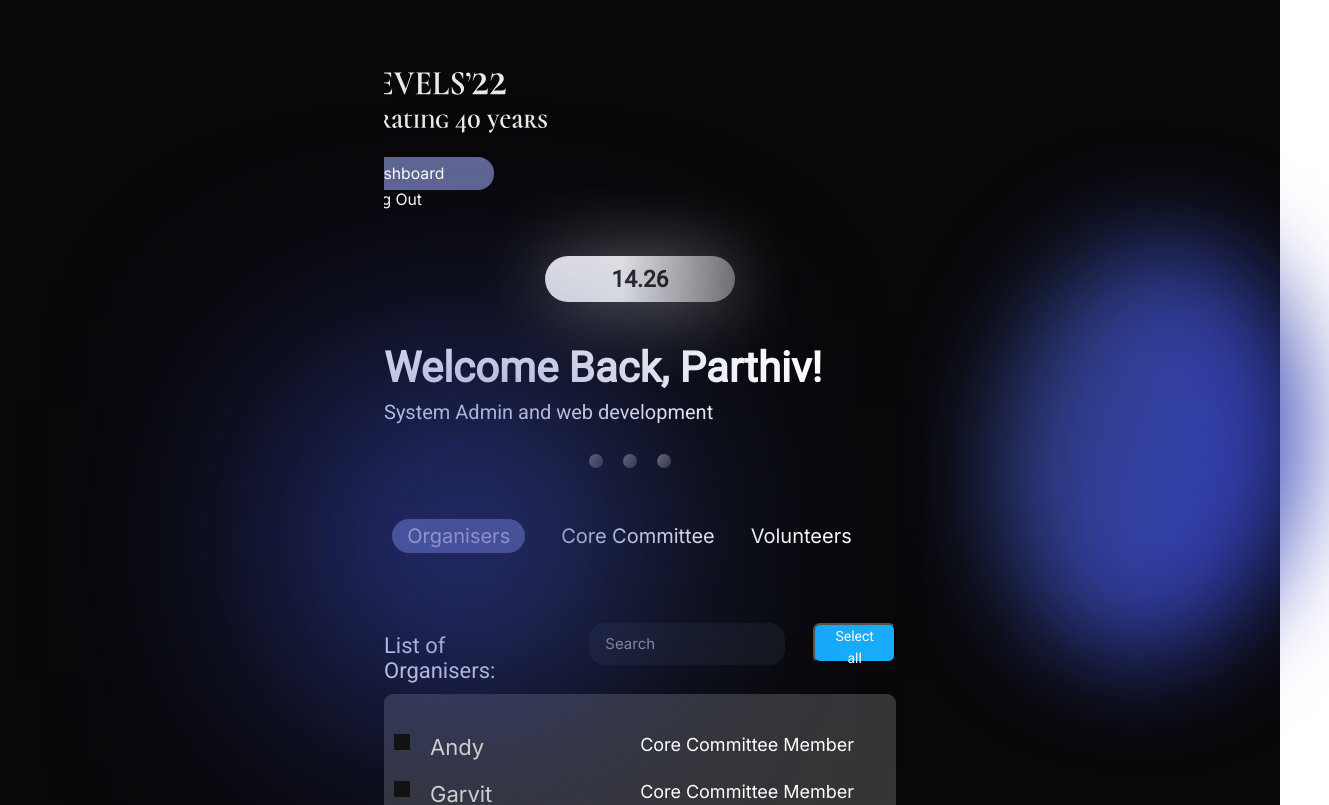
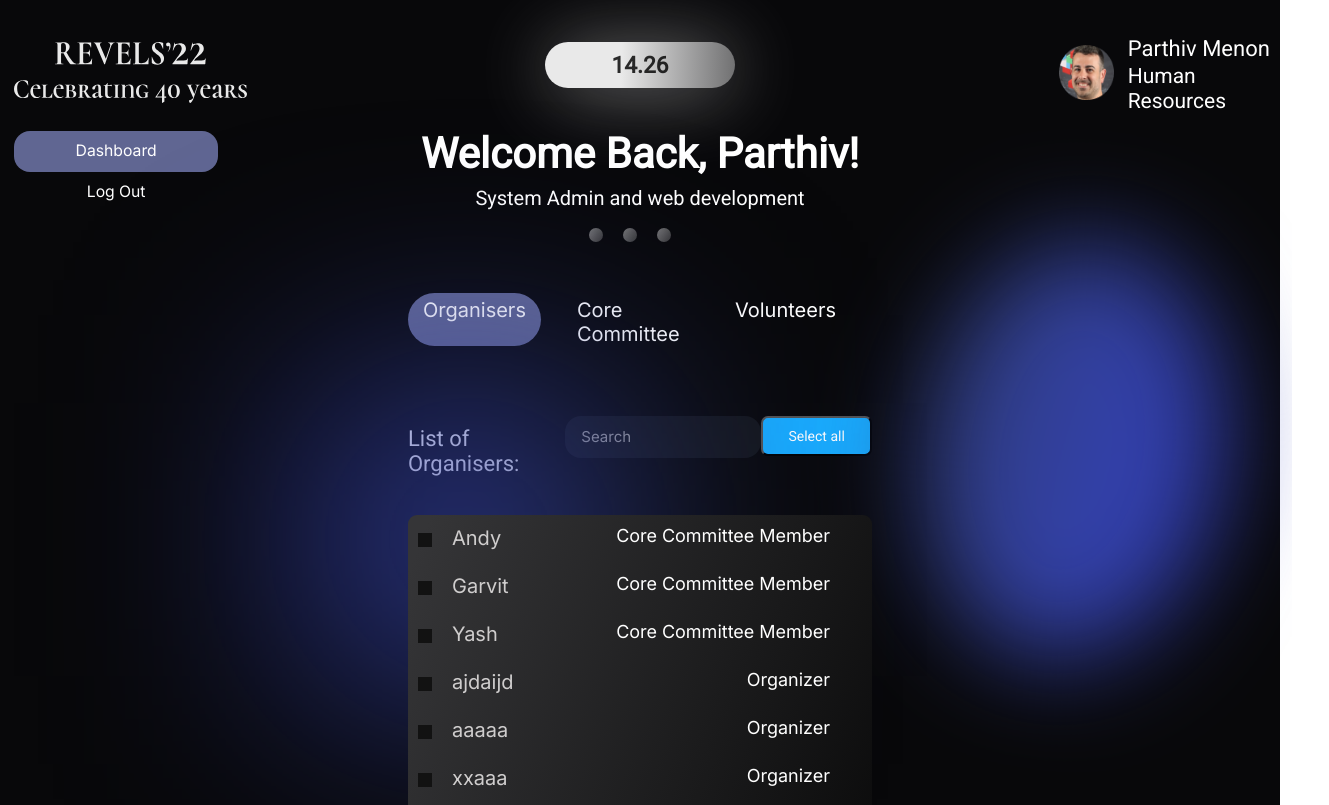
Before and after one commit to adityachandra1/Food-Token-Generator-API-Revels-2022, a React (Create React App) app in the folder new_client/: page /dashboard in a window 1280 px wide. Shown: the top 805 px of the page, 1329 px wide, since content can reach past the window. Built offline with nearby package versions, Linux system fonts and the light colour scheme.

Commit message:
dashboardCssFixed

```diff
--- a/new_client/package.json
+++ b/new_client/package.json
@@ -8,12 +8,10 @@
     "@testing-library/user-event": "^13.5.0",
     "antd": "^4.19.3",
     "axios": "^0.26.1",
-    "bootstrap": "^5.1.3",
     "react": "^17.0.2",
     "react-dom": "^17.0.2",
     "react-router-dom": "^6.2.2",
     "react-scripts": "5.0.0",
-    "reactstrap": "^9.0.1",
     "web-vitals": "^2.1.4"
   },
   "scripts": {
--- a/new_client/public/index.html
+++ b/new_client/public/index.html
@@ -1,14 +1,12 @@
 <!DOCTYPE html>
 <html lang="en">
-  <head>
+
+<head>
     <meta charset="utf-8" />
     <link rel="icon" href="%PUBLIC_URL%/favicon.ico" />
     <meta name="viewport" content="width=device-width, initial-scale=1" />
     <meta name="theme-color" content="#000000" />
-    <meta
-      name="description"
-      content="Web site created using create-react-app"
-    />
+    <meta name="description" content="Web site created using create-react-app" />
     <link rel="apple-touch-icon" href="%PUBLIC_URL%/logo192.png" />
     <!--
       manifest.json provides metadata used when your web app is installed on a
@@ -24,9 +22,12 @@
       work correctly both with client-side routing and a non-root public URL.
       Learn how to configure a non-root public URL by running `npm run build`.
     -->
+    <link href="https://cdn.jsdelivr.net/npm/bootstrap@5.1.3/dist/css/bootstrap.min.css" rel="stylesheet" integrity="sha384-1BmE4kWBq78iYhFldvKuhfTAU6auU8tT94WrHftjDbrCEXSU1oBoqyl2QvZ6jIW3" crossorigin="anonymous" />
+    <script src="https://cdn.jsdelivr.net/npm/bootstrap@5.1.3/dist/js/bootstrap.bundle.min.js" integrity="sha384-ka7Sk0Gln4gmtz2MlQnikT1wXgYsOg+OMhuP+IlRH9sENBO0LRn5q+8nbTov4+1p" crossorigin="anonymous"></script>
     <title>React App</title>
-  </head>
-  <body>
+</head>
+
+<body>
     <noscript>You need to enable JavaScript to run this app.</noscript>
     <div id="root"></div>
     <!--
@@ -39,5 +40,6 @@
       To begin the development, run `npm start` or `yarn start`.
       To create a production bundle, use `npm run build` or `yarn build`.
     -->
-  </body>
+</body>
+
 </html>
--- a/new_client/src/pages/CSS/DashboardPage.css
+++ b/new_client/src/pages/CSS/DashboardPage.css
@@ -13,7 +13,7 @@
 .dashboard-container {
     background: #08080a;
     min-height: 100vh;
-    min-width: 100vw;
+    width: 100vw;
     font-family: "Roboto";
     color: rgba(255, 255, 255, 1);
 }
@@ -24,8 +24,12 @@
 }
 
 .logo {
-    margin-left: -5em;
+    margin-left: 1em;
     margin-bottom: 2em;
+}
+
+.right-part {
+    margin-left: -2em;
 }
 
 .leftCircle {
@@ -44,7 +48,7 @@
     position: absolute;
     width: 300.64px;
     height: 420.23px;
-    left: 78vw;
+    left: 72vw;
     top: 30vh;
     border-radius: 50%;
     background: linear-gradient( 97.61deg, #3542d3 -18.04%, #303e7c 95.17%, #303e7c 188.52%);
--- a/new_client/src/pages/DashboardPage.jsx
+++ b/new_client/src/pages/DashboardPage.jsx
@@ -5,7 +5,6 @@ import Sidebar from "./components/Sidebar";
 import ContentHeader from "./components/ContentHeader";
 import ProfileContent from "./components/ProfileContent";
 import DashboardContent from "./components/DashboardContent";
-import { Container, Row, Col } from "reactstrap";
 
 function DashboardPage() {
   const USERS = [
@@ -24,25 +23,23 @@ function DashboardPage() {
   ];
   return (
     <div className="dashboard-container">
-      <Container>
-        <Row>
-          <Col md={2} sm={12}>
-            <div className="left-part">
-              <div className="logo">
-                <img src={logo} alt="LOGO" />
-              </div>
-              <Sidebar />
+      <div className="main-container">
+        <div className="row">
+          <div className="col-12 col-md-2 left-part">
+            <div className="logo">
+              <img src={logo} alt="LOGO" />
             </div>
-          </Col>
-          <Col md={8} sm={6}>
+            <Sidebar />
+          </div>
+          <div className="col-10 col-md-8 mid-part">
             <ContentHeader />
             <DashboardContent USERS={USERS} />
-          </Col>
-          <Col md={2} sm={6}>
+          </div>
+          <div className="col-2 col-md-2 right-part">
             <ProfileContent />
-          </Col>
-        </Row>
-      </Container>
+          </div>
+        </div>
+      </div>
       <div className="leftCircle"></div>
       <div className="rightCircle"></div>
     </div>
--- a/new_client/src/pages/components/DashboardContent.jsx
+++ b/new_client/src/pages/components/DashboardContent.jsx
@@ -1,6 +1,4 @@
-import { Col } from "antd";
 import React, { useState } from "react";
-import { Container } from "reactstrap";
 import "./css/DashboardContent.css";
 
 function DashboardContent({ USERS }) {
@@ -26,13 +24,13 @@ function DashboardContent({ USERS }) {
     setName(keyword);
   };
   return (
-    <div className="dashboard-part">
-      <div className="pagination">
+    <div className="dashboard-part container d-flex justify-content-center">
+      <div className="pagination d-flex flex-row justify-content-center">
         <div className="dot"></div>
         <div className="dot"></div>
         <div className="dot"></div>
       </div>
-      <div className="categories">
+      <div className="categories d-flex flex-row justify-content-center">
         <a href="/" className="category active-category">
           Organisers
         </a>
@@ -43,10 +41,10 @@ function DashboardContent({ USERS }) {
           Volunteers
         </a>
       </div>
-      <div className="list">
-        <div className="list-header">
+      <div className="list d-flex flex-column justify-content-center align-content-center">
+        <div className="list-header d-flex flex-row justify-content-center">
           <h3 className="list-heading">List of Organisers:</h3>
-          <div className="search-bar">
+          <div className="search-bar d-flex flex-column align-items-center mx-auto">
             <label htmlFor="search-input"></label>
             <input
               type="search"
@@ -60,23 +58,27 @@ function DashboardContent({ USERS }) {
           </div>
           <button className="search-btn">Select all</button>
         </div>
-        <Container className="user-list">
+        <div className="user-box d-flex flex-column justify-content-between">
           {foundUsers && foundUsers.length > 0 ? (
             foundUsers.map((user) => (
               <li key={user.id} className="user">
                 <div className="user-id">
                   <input type="checkbox" id="user-id-checkbox" />
                 </div>
-                <Col className="user-name">{user.name}</Col>
-                <Col className="user-role">{user.role} </Col>
+                <div className="user-name">{user.name}</div>
+                <div className="user-role">{user.role} </div>
               </li>
             ))
           ) : (
             <h3>No results found!</h3>
           )}
-        </Container>
+        </div>
+
         <div className="mini-text">System admin and web development</div>
-        <button className="TokenBtn">Generate Tokens</button>
+
+        <button className="TokenBtn d-flex justify-content-center mx-auto">
+          Generate Tokens
+        </button>
       </div>
     </div>
   );
--- a/new_client/src/pages/components/css/ContentHeader.css
+++ b/new_client/src/pages/components/css/ContentHeader.css
@@ -30,6 +30,7 @@
 }
 
 .heading {
+    text-align: center;
     font-family: "Roboto";
     font-weight: 600;
     line-height: 56px;
@@ -38,6 +39,7 @@
 }
 
 .subHeading {
+    text-align: center;
     font-family: "Roboto";
     font-weight: 300;
     line-height: 20px;
--- a/new_client/src/pages/components/css/DashboardContent.css
+++ b/new_client/src/pages/components/css/DashboardContent.css
@@ -8,9 +8,6 @@
 
 .pagination {
     margin-top: -20px;
-    display: flex;
-    flex-direction: row;
-    justify-content: center;
 }
 
 .dot {
@@ -23,9 +20,9 @@
 
 .categories {
     margin-top: 4em;
-    display: flex;
+    /* display: flex;
     flex-direction: row;
-    justify-content: center;
+    justify-content: center; */
 }
 
 .category {
@@ -47,14 +44,15 @@
 
 .list-header {
     margin-top: 5em;
-    display: flex;
+    margin-bottom: 1em;
+    /* display: flex;
     flex-direction: row;
-    justify-content: center;
+    justify-content: center; */
 }
 
 .list-heading {
-    width: 10em;
-    margin-right: 4em;
+    /* width: 10em; */
+    /* margin-right: 2em; */
     margin-top: 10px;
     font-family: "Inter";
     font-style: normal;
@@ -65,10 +63,10 @@
 }
 
 .search-bar {
-    margin-right: 2em;
-    display: flex;
+    margin-right: 1em;
+    /* display: flex;
     flex-direction: column;
-    align-items: center;
+    align-items: center; */
 }
 
 .searchInput {
@@ -100,12 +98,14 @@
     border-radius: 7px;
 }
 
-.user-list {
-    margin-top: 1.5em;
-    display: flex;
+.user-box {
+    margin-top: 1em;
+    /* margin-left: 0em; */
+    /* display: flex;
+    align-self: center;
+    align-content: center;
     justify-content: flex-start;
-    flex-direction: column;
-    width: 50em;
+    flex-direction: column; */
     height: 346px;
     overflow-y: scroll;
     background: linear-gradient( 111.59deg, #353537 3.77%, rgba(196, 196, 196, 0) 127.39%);
@@ -118,7 +118,7 @@
 .user {
     list-style: none;
     display: flex;
-    justify-content: space-evenly;
+    justify-content: space-between;
     padding: 10px;
     z-index: 2;
     color: white;
@@ -135,11 +135,12 @@ input[type="checkbox"] {
     appearance: none;
     font: inherit;
     color: currentColor;
-    width: 16px;
-    height: 16px;
+    width: 14px;
+    height: 14px;
     background: rgba(18, 18, 18, 1);
     color: #fff;
     margin: 0;
+    margin-top: 8px;
 }
 
 input[type="checkbox"]:checked {
@@ -153,6 +154,7 @@ input[type="checkbox"]:checked {
     clip-path: polygon(14% 44%, 0 65%, 50% 100%, 100% 16%, 80% 0%, 43% 62%); */
     color: #fff;
     margin: 0;
+    margin-top: 7px;
 }
 
 .user-name {
@@ -162,7 +164,7 @@ input[type="checkbox"]:checked {
     font-family: "Inter";
     font-style: normal;
     font-weight: 500;
-    font-size: 22px;
+    font-size: 20px;
     line-height: 27px;
     color: rgba(207, 205, 205, 1);
 }
@@ -182,7 +184,7 @@ input[type="checkbox"]:checked {
 }
 
 .mini-text {
-    margin-left: -32em;
+    margin-left: 1em;
     margin-top: 10px;
     font-family: "Inter";
     font-style: normal;
@@ -198,7 +200,7 @@ input[type="checkbox"]:checked {
 .TokenBtn {
     margin-top: 2em;
     margin-bottom: 4em;
-    margin-left: 25em;
+    width: 10em;
     background: #868fd3;
     border-radius: 10px;
     font-family: "Inter";
@@ -213,6 +215,8 @@ input[type="checkbox"]:checked {
 
 /* ----------scroll kit----------------- */
 
+
+/*
  ::-webkit-scrollbar {
     width: 10px;
 }
@@ -227,4 +231,4 @@ input[type="checkbox"]:checked {
     -webkit-border-radius: 10px;
     border-radius: 10px;
     background: #272727;
-}
+} */
--- a/new_client/src/pages/components/css/ProfileContent.css
+++ b/new_client/src/pages/components/css/ProfileContent.css
@@ -1,6 +1,5 @@
 .profile {
     padding-top: 3.2em;
-    margin-left: -10px;
     width: 225px;
     display: flex;
     flex-direction: row;
--- a/new_client/src/pages/components/css/Sidebar.css
+++ b/new_client/src/pages/components/css/Sidebar.css
@@ -1,5 +1,5 @@
 .sidebar-container {
-    margin-left: -5em;
+    margin-left: 1em;
 }
 
 .btn {
```
Also changed, not shown: new_client/src/pages/CSS/GenTokens.css (+14 -24 lines), 1 other file (tests, documents, lock files or other folders).
